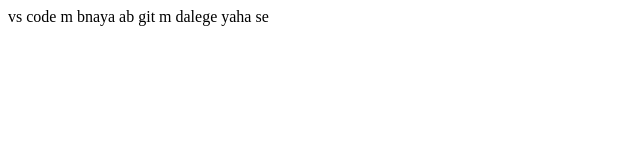
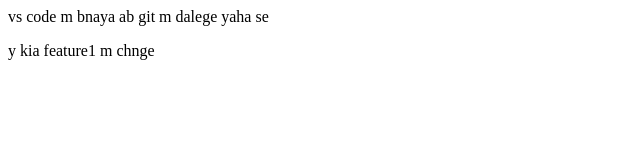
Before and after one commit to deepikakhatri/localrepo, a plain HTML site: page localrepo/index.html in a window 1280 px wide. Shown: the whole page, without its empty margins (0-640 px from the left). Drawn offline with Linux system fonts and the light colour scheme.

Commit message:
change in feature1 branch

```diff
--- a/localrepo/index.html
+++ b/localrepo/index.html
@@ -1 +1,2 @@
 <p>vs code m bnaya ab git m dalege yaha se </p>
+<p>y kia feature1 m chnge </p>
```
